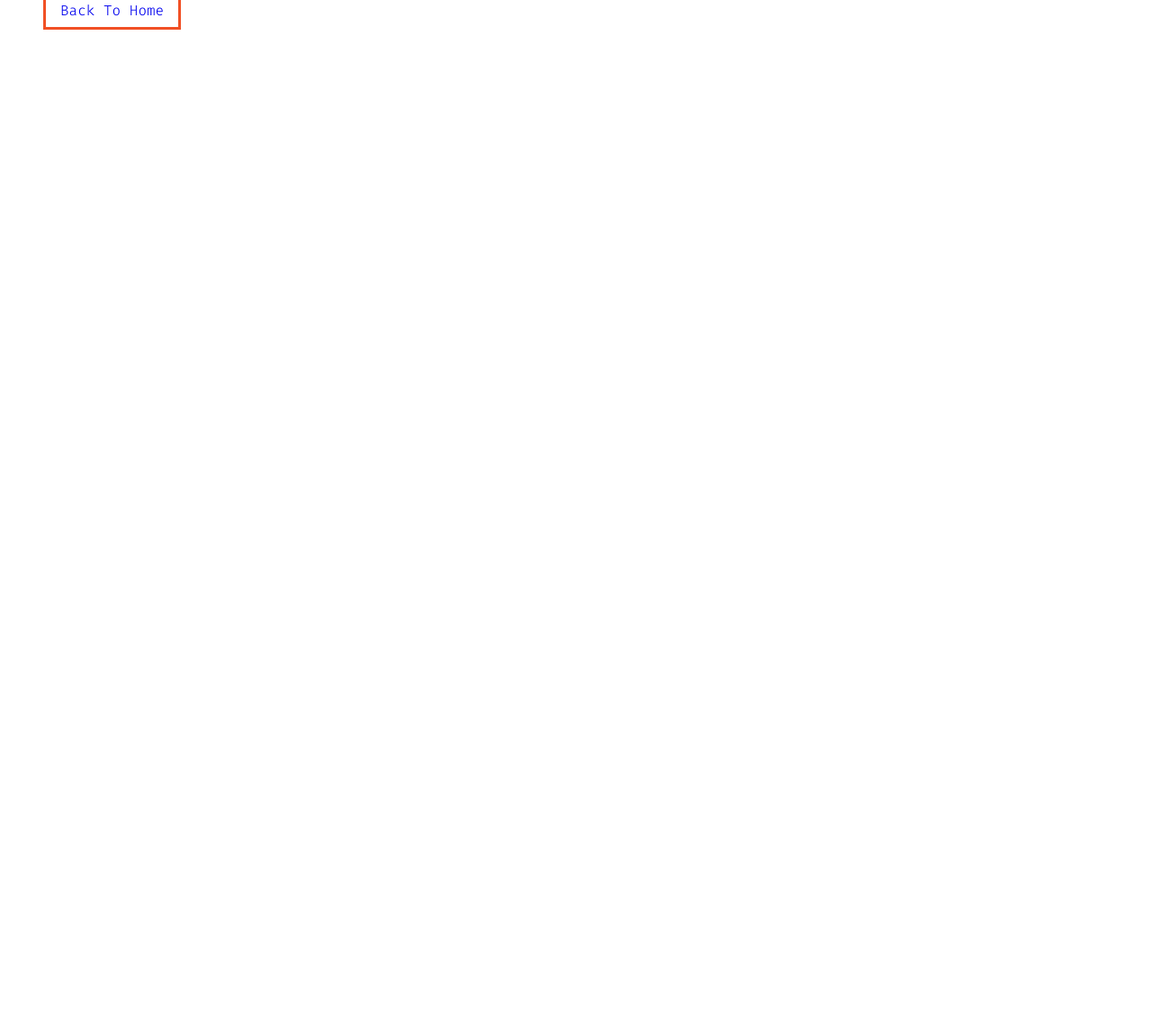
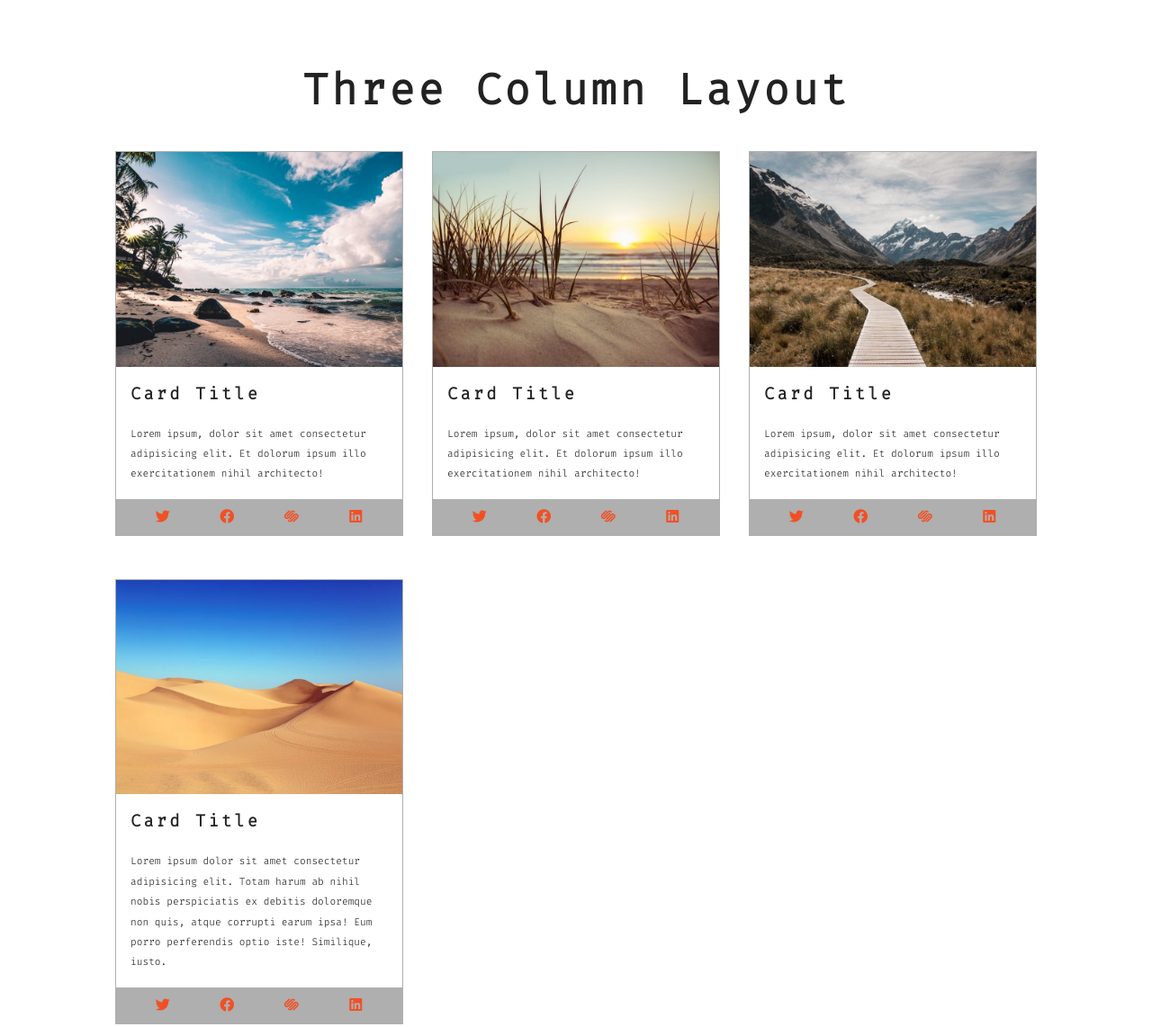
Before and after one commit to APdrone/grid-mini-projects, a plain HTML site: page cards.html in a window 1280 px wide. Shown: the top 1142 px of the page at 90% size. Before the commit the page ends 800 px from the top, so only its background shows below. Drawn offline with Linux system fonts and the light colour scheme.

Commit message:
adding layout project

```diff
--- a/cards.html
+++ b/cards.html
@@ -15,6 +15,83 @@
     <link rel="stylesheet" href="./style.css" />
   </head>
   <body>
+    <section class="cards">
+      <div class="title">
+        <h1>three column layout</h1>
+      </div>
+      <div class="cards-center">
+        <article class="card">
+          <img src="./images/size-image-1.jpeg" alt="" />
+          <div class="card-info">
+            <h3>card title</h3>
+            <p>
+              Lorem ipsum, dolor sit amet consectetur adipisicing elit. Et
+              dolorum ipsum illo exercitationem nihil architecto!
+            </p>
+          </div>
+          <div class="card-footer">
+            <span><i class="fab fa-twitter"></i></span>
+            <span><i class="fab fa-facebook"></i></span>
+            <span><i class="fab fa-squarespace"></i></span>
+            <span><i class="fab fa-linkedin"></i></span>
+          </div>
+        </article>
+
+        <article class="card">
+          <img src="./images/size-image-2.jpeg" alt="" />
+          <div class="card-info">
+            <h3>card title</h3>
+            <p>
+              Lorem ipsum, dolor sit amet consectetur adipisicing elit. Et
+              dolorum ipsum illo exercitationem nihil architecto!
+            </p>
+          </div>
+          <div class="card-footer">
+            <span><i class="fab fa-twitter"></i></span>
+            <span><i class="fab fa-facebook"></i></span>
+            <span><i class="fab fa-squarespace"></i></span>
+            <span><i class="fab fa-linkedin"></i></span>
+          </div>
+        </article>
+
+        <article class="card">
+          <img src="./images/size-image-3.jpeg" alt="" />
+          <div class="card-info">
+            <h3>card title</h3>
+            <p>
+              Lorem ipsum, dolor sit amet consectetur adipisicing elit. Et
+              dolorum ipsum illo exercitationem nihil architecto!
+            </p>
+          </div>
+          <div class="card-footer">
+            <span><i class="fab fa-twitter"></i></span>
+            <span><i class="fab fa-facebook"></i></span>
+            <span><i class="fab fa-squarespace"></i></span>
+            <span><i class="fab fa-linkedin"></i></span>
+          </div>
+        </article>
+
+        <article class="card">
+          <img src="./images/size-image-4.jpeg" alt="" />
+          <div class="card-info">
+            <h3>card title</h3>
+            <p>
+              Lorem ipsum dolor sit amet consectetur adipisicing elit. Totam
+              harum ab nihil nobis perspiciatis ex debitis doloremque non quis,
+              atque corrupti earum ipsa! Eum porro perferendis optio iste!
+              Similique, iusto.
+            </p>
+          </div>
+          <div class="card-footer">
+            <span><i class="fab fa-twitter"></i></span>
+            <span><i class="fab fa-facebook"></i></span>
+            <span><i class="fab fa-squarespace"></i></span>
+            <span><i class="fab fa-linkedin"></i></span>
+          </div>
+        </article>
+      </div>
+    </section>
+
     <a href="index.html" class="btn">back to Home</a>
   </body>
 </html>
--- a/style.css
+++ b/style.css
@@ -53,7 +53,7 @@ p {
 }
 
 .btn {
-  display: inline;
+  display: inline-block;
   padding: 0.5rem 1rem;
   text-transform: capitalize;
   border: 3px solid var(--primaryColor);
@@ -103,7 +103,7 @@ p {
   }
 }
 
-/* hero */
+/* hero project */
 
 .hero-header {
   height: 100vh;
@@ -112,7 +112,6 @@ p {
   display: grid;
   justify-content: center;
   align-items: center;
-  margin-bottom: 2rem;
 }
 
 .hero-banner p {
@@ -134,4 +133,74 @@ p {
   }
 }
 
-/* cards */
+/* cards project*/
+
+.title {
+  text-align: center;
+}
+
+.cards {
+  padding: 4rem 0;
+}
+
+.cards {
+  margin: 0 3rem;
+}
+
+.card {
+  display: grid;
+  grid-template-columns: 1fr;
+  /* grid-template-rows: 5rem 1fr auto; */
+  grid-template-rows: auto 1fr auto;
+}
+
+/* .card img {
+  height: 100%;
+} */
+
+.cards-center {
+  width: 80vw;
+  max-width: 1170px;
+  margin: 2rem auto;
+}
+
+.card {
+  border: 1px solid var(--darkGrey);
+  margin-bottom: 3rem;
+}
+
+.card-info {
+  padding: 1rem;
+}
+
+.card-footer {
+  background-color: var(--darkGrey);
+  padding: 0.5rem 1rem;
+  display: grid;
+  grid-template-columns: repeat(4, 1fr);
+  justify-items: center;
+}
+
+.card-footer span {
+  color: var(--primaryColor);
+}
+
+.cards-center {
+  display: grid;
+  grid-column-gap: 2rem;
+  grid-template-columns: repeat(auto-fill, minmax(320px, 1fr));
+}
+
+/* @media screen and (min-width: 768px) {
+  .cards-center {
+    display: grid;
+    grid-template-columns: repeat(2, 1fr);
+    column-gap: 2rem;
+  }
+}
+
+@media screen and (min-width: 1170px) {
+  .cards-center {
+    grid-template-columns: repeat(3, 1fr);
+  }
+} */
```
